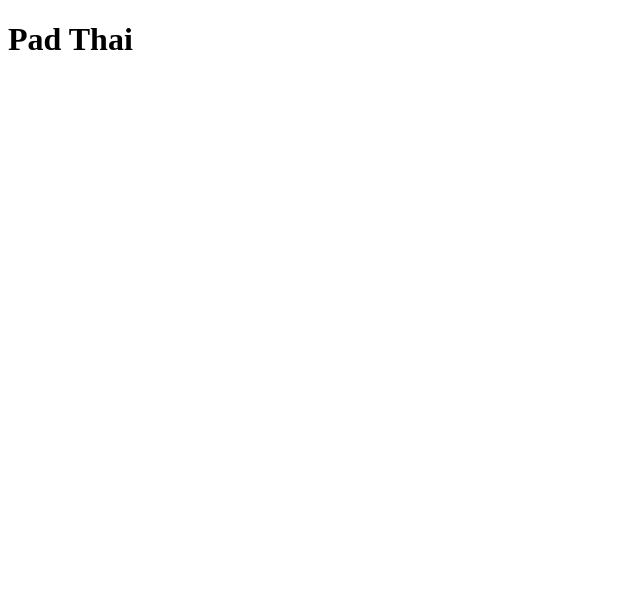
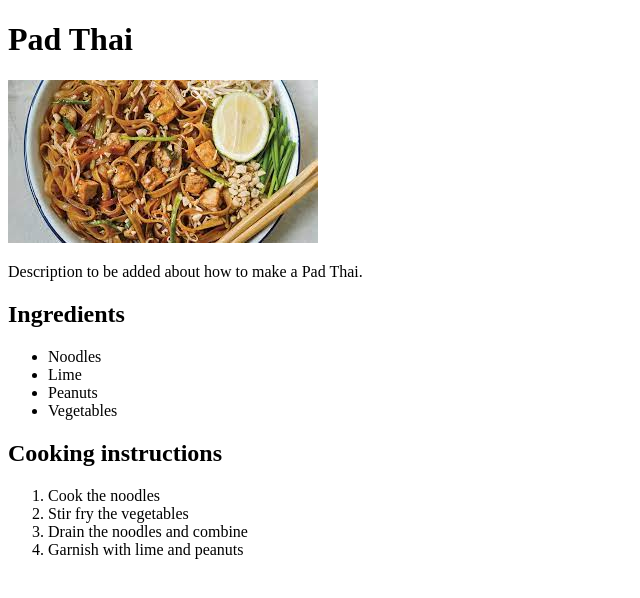
Before and after one commit to Vincent7891/odin-recipes, a plain HTML site: page recipes/pad-thai.html in a window 1280 px wide. Shown: the whole page, without its empty margins (0-640 px from the left). Drawn offline with Linux system fonts and the light colour scheme.

Commit message:
Add additional files, links and images

```diff
--- a/recipes/pad-thai.html
+++ b/recipes/pad-thai.html
@@ -7,5 +7,24 @@
 
     <body>
         <h1>Pad Thai</h1>
+        <img src="../images/pad-thai.jpeg" alt="An image of a Pad Thai">
+
+        <p>Description to be added about how to make a Pad Thai.</p>
+
+        <h2>Ingredients</h2>
+        <ul>
+            <li>Noodles</li>
+            <li>Lime</li>
+            <li>Peanuts</li>
+            <li>Vegetables</li>
+        </ul>
+
+        <h2>Cooking instructions</h2>
+        <ol>
+            <li>Cook the noodles</li>
+            <li>Stir fry the vegetables</li>
+            <li>Drain the noodles and combine</li>
+            <li>Garnish with lime and peanuts</li>
+        </ol>
     </body>
 </html>
```
Also changed, not shown: index.html (+4 -1 lines), recipes/ragu.html (added, +27 -0 lines), images/pad-thai.jpeg (added), images/ragu.jpeg (added), images/soup.jpg (added), recipes/soup.html (added).
